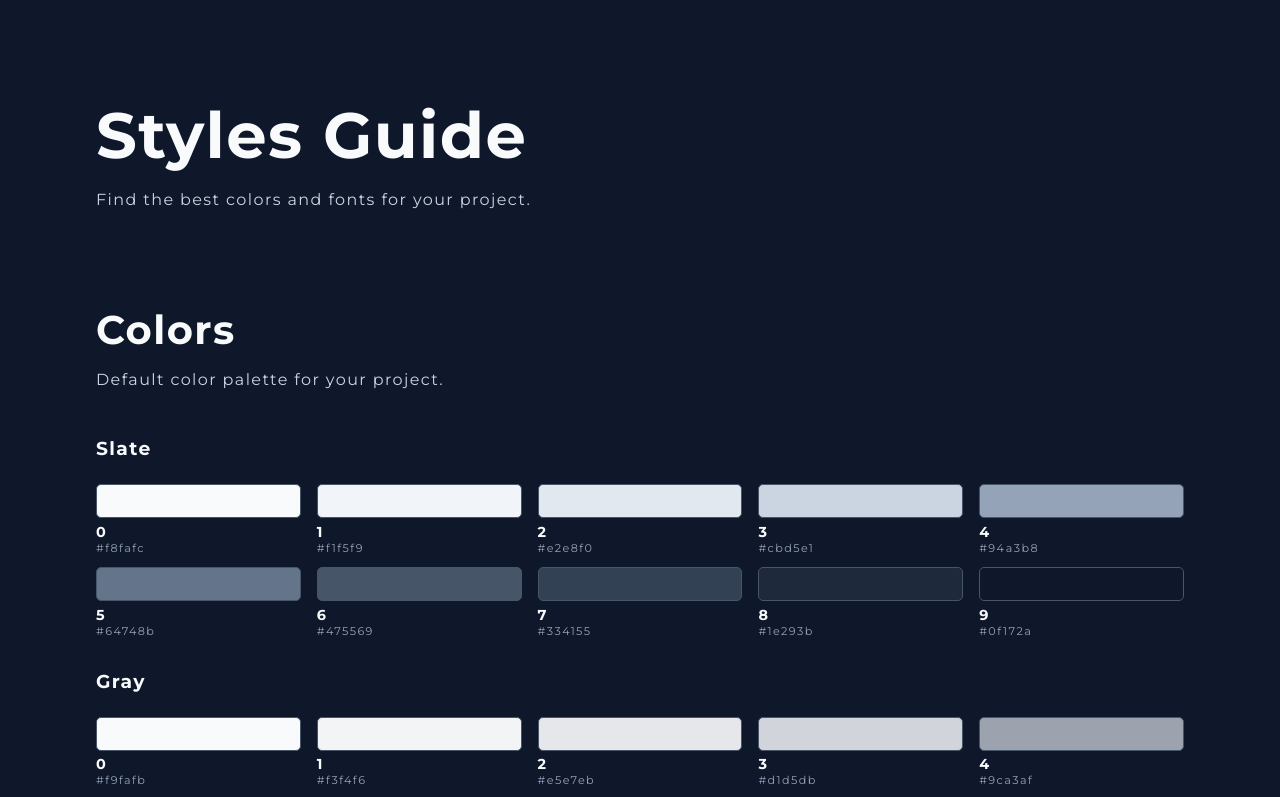
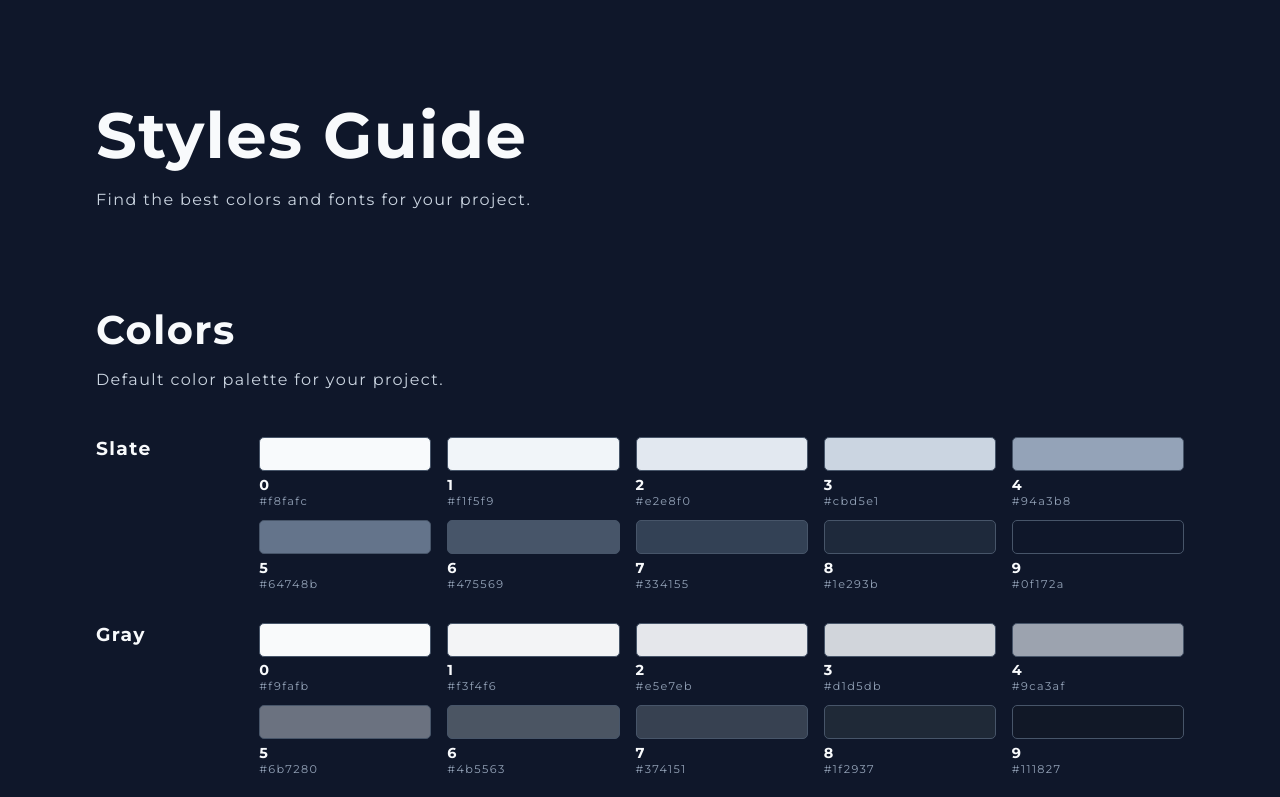
Before and after one commit to NahuelGenchi/styleguide, a React (Create React App) app: page / in a window 1280 px wide. Shown: the top 797 px of the page. Built offline with nearby package versions, Linux system fonts and the light colour scheme.

Commit message:
adding responsiveness to ColorList

```diff
--- a/src/components/ColorList/ColorList.scss
+++ b/src/components/ColorList/ColorList.scss
@@ -42,3 +42,17 @@
     }
   }
 }
+
+@media screen and (min-width: 960px) {
+  .colorlist-container {
+    flex-direction: row;
+
+    h3 {
+      width: 15%;
+    }
+
+    .cc-colors {
+      width: 85%;
+    }
+  }
+}
```
